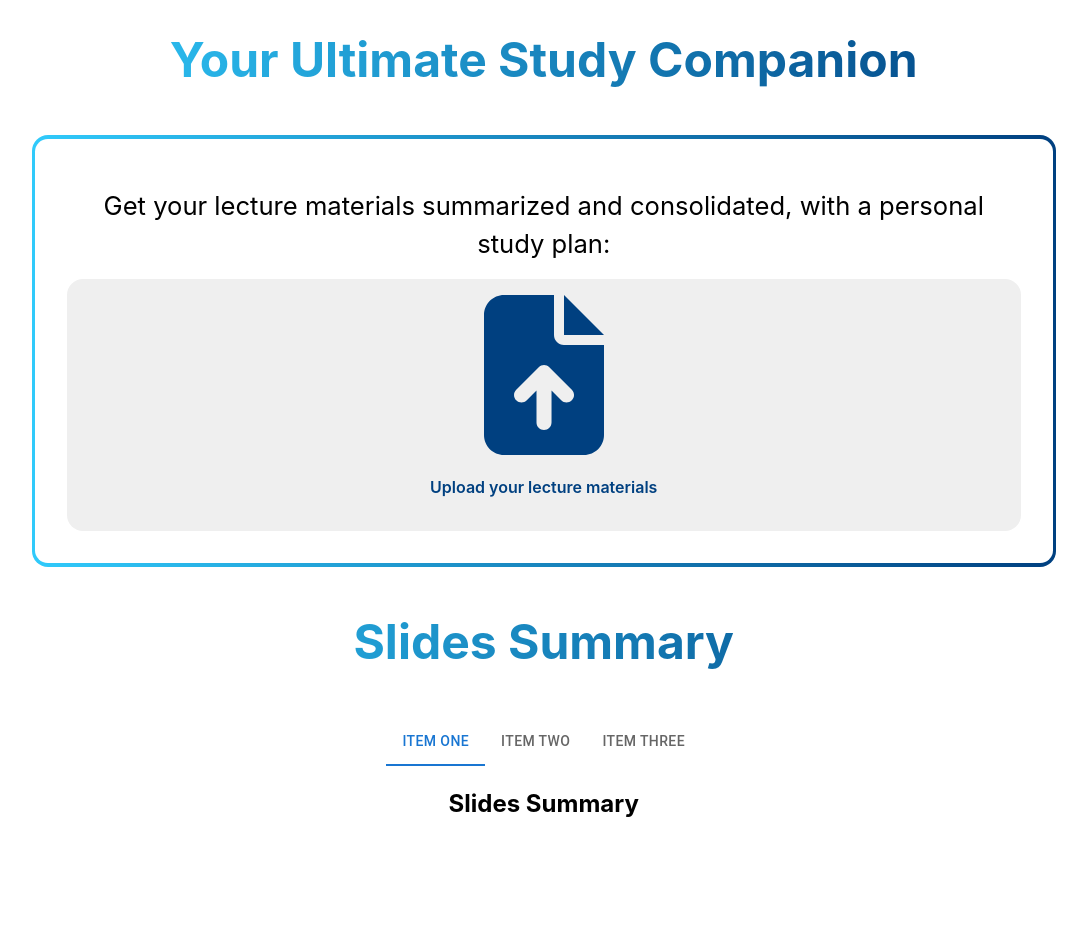
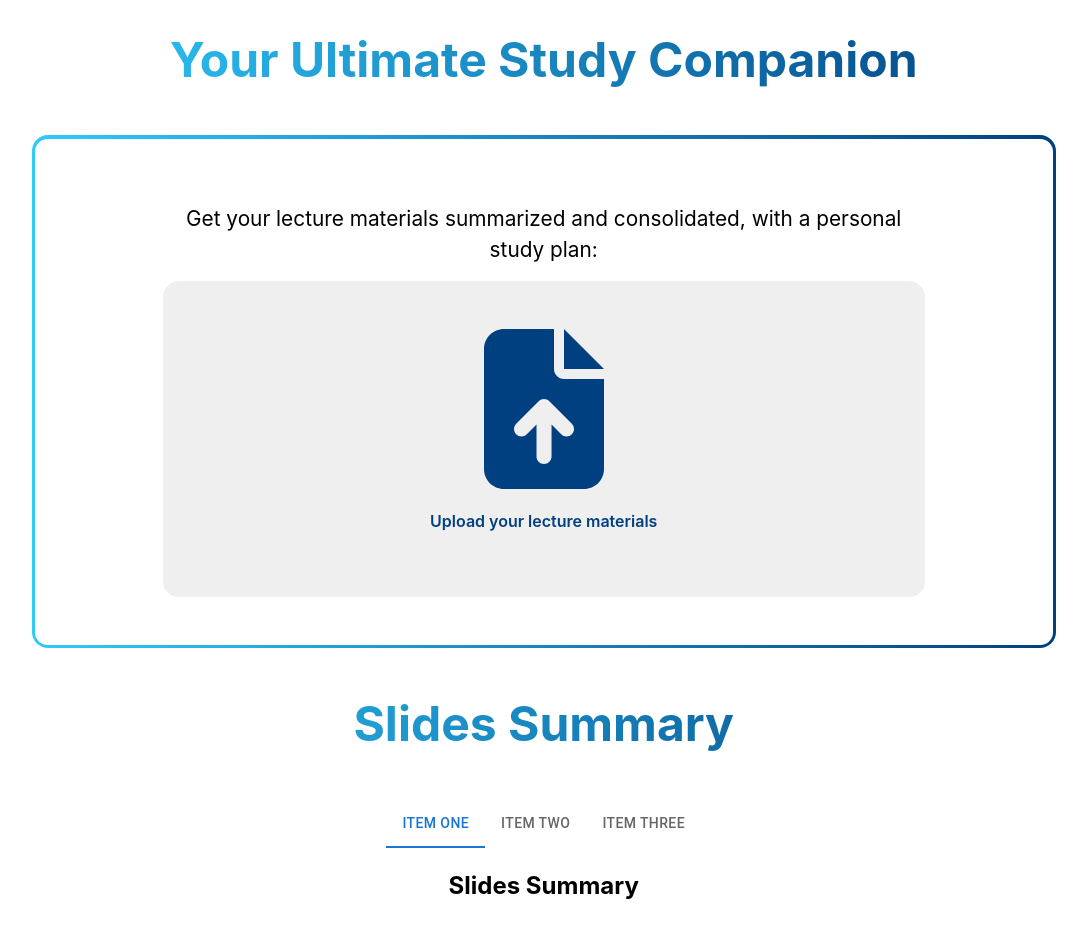
Before and after one commit to TylerKerswell/slack-off, a React (Vite) app in the folder frontend/: page / in a window 1280 px wide. Shown: the part 100-1038 px from the top of the page, without its empty margins (95-1182 px from the left). Before the commit the page ends 998 px from the top, so only its background shows below. Built offline with nearby package versions, Linux system fonts and the light colour scheme.

Commit message:
cleaned up ui

```diff
--- a/frontend/src/App.css
+++ b/frontend/src/App.css
@@ -42,14 +42,17 @@ section h1 {
 .containerrim .container {
   border-radius: 0.8rem;
   margin: 0rem;
-  padding: 2rem;
+  padding-right: 8rem;
+  padding-left: 8rem;
+  padding-top: 3rem;
+  padding-bottom: 3rem;
   background-color: white;
 }
 
 .container p {
   margin: 0rem;
   padding: 1rem;
-  font-size: 1.6rem;
+  font-size: 1.3rem;
 }
 
 #name {
@@ -75,7 +78,7 @@ section h1 {
 }
 
 #uploadwrapper {
-  padding: 1rem;
+  padding: 3rem;
   display: flex;
   flex-direction: column;
   background-color: var(--lightgrey);
@@ -109,6 +112,15 @@ input[type="file"] {
   padding: 2rem;
 }
 
-.summarycontainer {
-  color: var(--lightgrey);
+.summary {
+  color: black;
 }
+
+#summarycontainer {
+  color: var(--lightgrey)
+  padding: 1rem;
+  display: flex;
+  flex-direction: column;
+  background-color: var(--lightgrey);
+  border-radius: 1rem;
+}
--- a/frontend/src/App.tsx
+++ b/frontend/src/App.tsx
@@ -114,8 +114,10 @@ function App() {
         <div className='tabwrapper'>
           <CenteredTabs />
         </div>
-        <div className='container'>
-          <h2>Slides Summary</h2>
+        <div id='summarywrapper'>
+          <div className='summary'>
+            <h2>Slides Summary</h2>
+          </div>
         </div>
       </section>
       <section>
```
